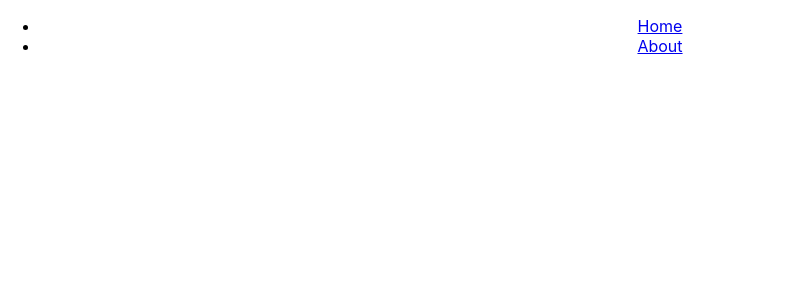
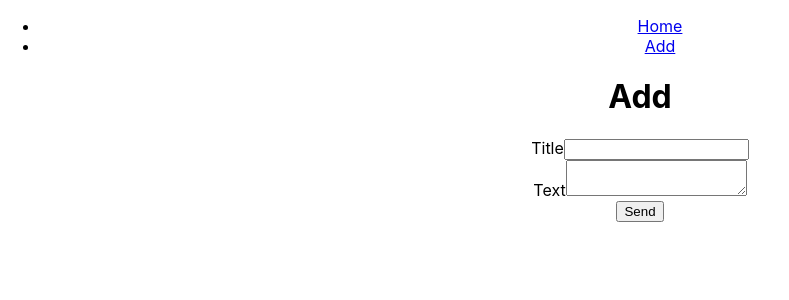
Before and after one commit to VladaManic/react-repeat, a React (Create React App) app: page /add in a window 1280 px wide. Before the commit this address had no page. Shown: the top 300 px of the page, without its empty margins (0-789 px from the left). Built offline with nearby package versions, Linux system fonts and the light colour scheme.

Commit message:
add form

```diff
--- a/src/App.js
+++ b/src/App.js
@@ -3,7 +3,7 @@ import './App.css';
 
 import Header from './components/Header'
 import Home from './pages/Home'
-import About from './pages/About'
+import Add from './pages/Add'
 
 function App() {
   return (
@@ -11,7 +11,7 @@ function App() {
       <Header />
       <Routes>
         <Route path="/" exact element={<Home />} />
-        <Route path="/about" element={<About />} />
+        <Route path="/add" element={<Add />} />
       </Routes>
     </div>
   );
--- a/src/components/Header.js
+++ b/src/components/Header.js
@@ -6,7 +6,7 @@ const Header = () => {
 			<nav>
 				<ul>
 					<li><Link to='/'>Home</Link></li>
-					<li><Link to='/about'>About</Link></li>
+					<li><Link to='/add'>Add</Link></li>
 				</ul>
 			</nav>
 		</header>
--- a/src/pages/About.js
+++ /dev/null
@@ -1,9 +0,0 @@
-const About = () => {
-	return (
-		<div className='about'>
-			<h1>About</h1>
-		</div>
-	)
-}
-
-export default About
--- /dev/null
+++ b/src/pages/Add.js
@@ -0,0 +1,18 @@
+const Add = () => {
+	return (
+		<div className='add'>
+			<h1>Add</h1>
+			<form>
+				<label for="title">Title</label>
+				<input type="text" id="title" />
+				<br/>
+				<label for="textarea">Text</label>
+				<textarea id="textarea"></textarea>
+				<br/>
+				<input type="submit" value="Send" />
+			</form>
+		</div>
+	)
+}
+
+export default Add
```
Also changed, not shown: src/context/items-context.js (added, +19 -0 lines).
